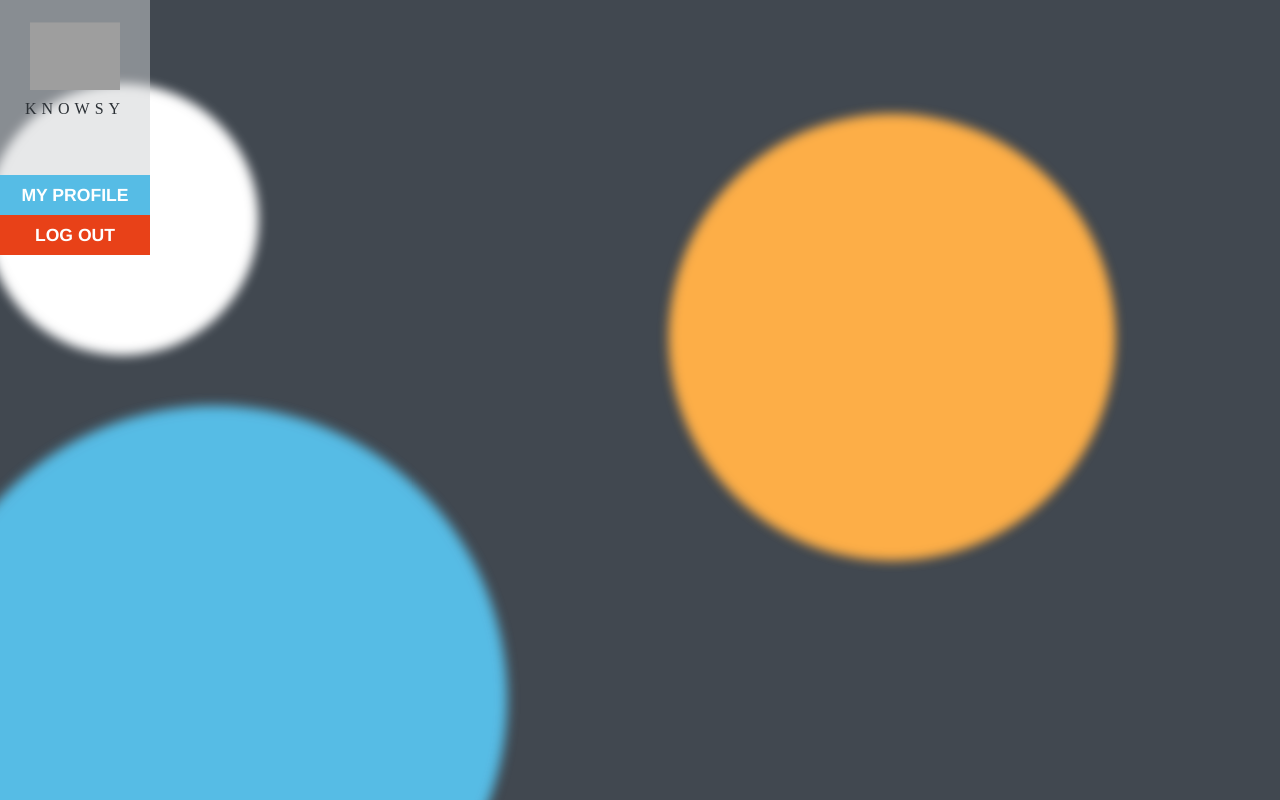
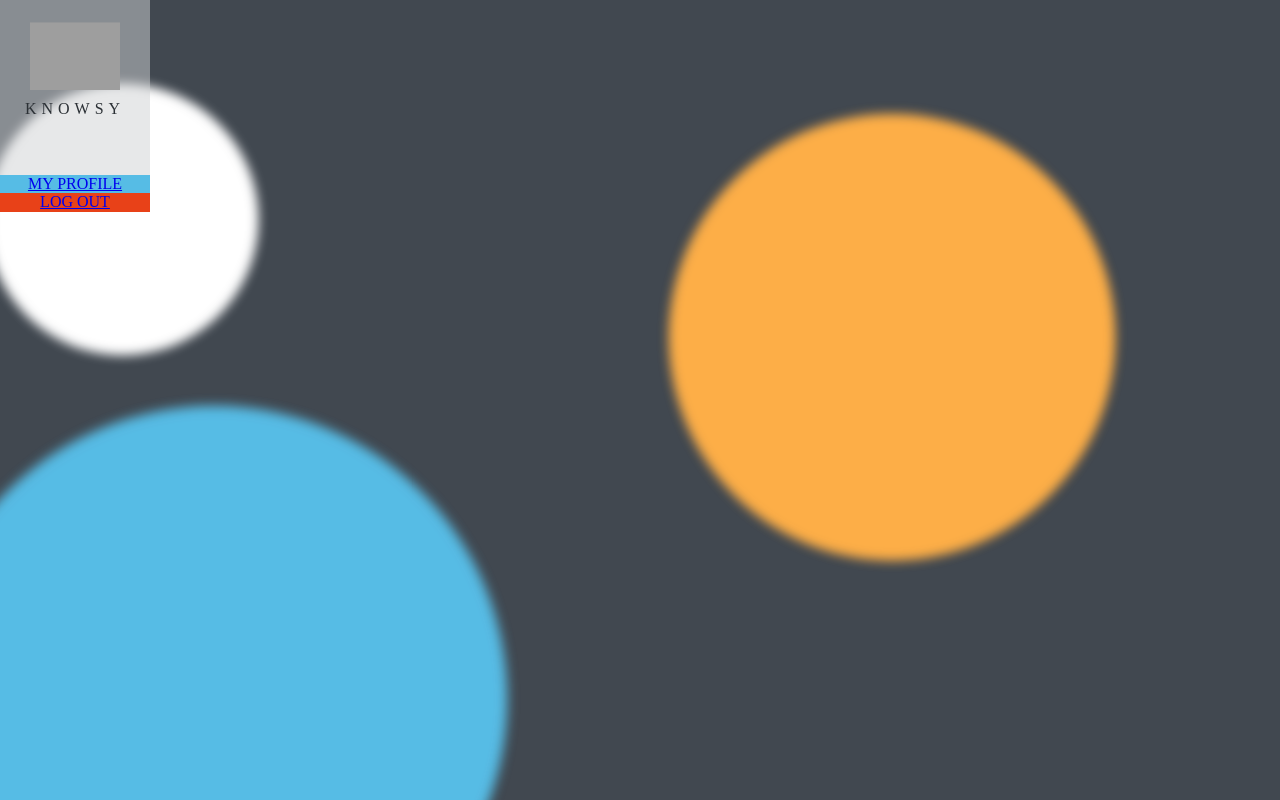
Before and after one commit to Mayden-Academy/2020-sept-knowsys-frontend, a React (Create React App) app: page / in a window 1280 px wide. Built offline with nearby package versions, Linux system fonts and the light colour scheme; grey boxes are pictures that could not be loaded.

Commit message:
Adding Links to buttons

```diff
--- a/src/Components/NavBar/index.js
+++ b/src/Components/NavBar/index.js
@@ -1,5 +1,6 @@
 import React from "react";
 import './style.css';
+import { Route, Link, BrowserRouter as Router, Switch} from 'react-router-dom';
 
 class NavBar extends React.Component {
 	render() {
@@ -9,9 +10,10 @@ class NavBar extends React.Component {
                     <img className="logoImage" src="https://www.svgrepo.com/show/25187/brain.svg" alt="Logo of a brain" />
                     <h3>KNOWSY</h3>
                 </div>
-                <button className="myProfileButton">MY PROFILE</button>
-                <button className="signOutButton">LOG OUT</button>
-            </div>
+                    <Link to="/user" className="myProfileButton">MY PROFILE</Link>
+                    <Link to ="/" className="signOutButton">LOG OUT</Link>
+                </div>
+
 		)
 	}
 }
--- a/src/index.js
+++ b/src/index.js
@@ -17,6 +17,7 @@ class Routing extends React.Component {
             <Router>
                 <div>
                     {/*must  have  nav here*/}
+                    <NavBar />
 
                     <Switch>
                         {/*<Route path="/" exact component={ LoginPage } />*/}
@@ -32,9 +33,7 @@ class Routing extends React.Component {
 
 ReactDOM.render(
   <React.StrictMode>
-      <NavBar />
       <Routing />
-    {/*<NavBar />*/}
     {/*<LoginPage />*/}
     {/*<UserPage />*/}
   </React.StrictMode>,
```
